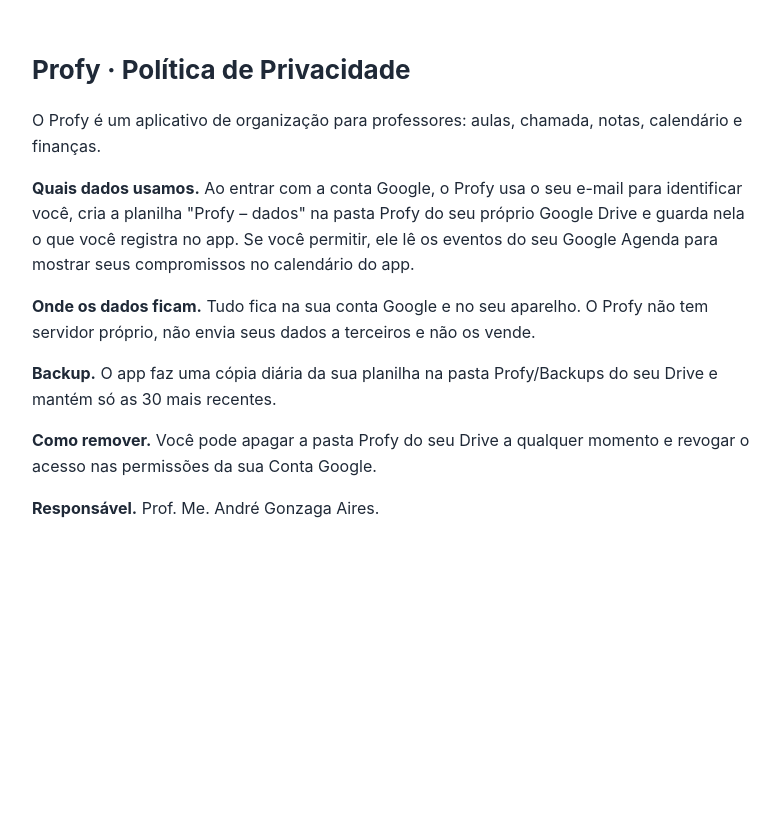
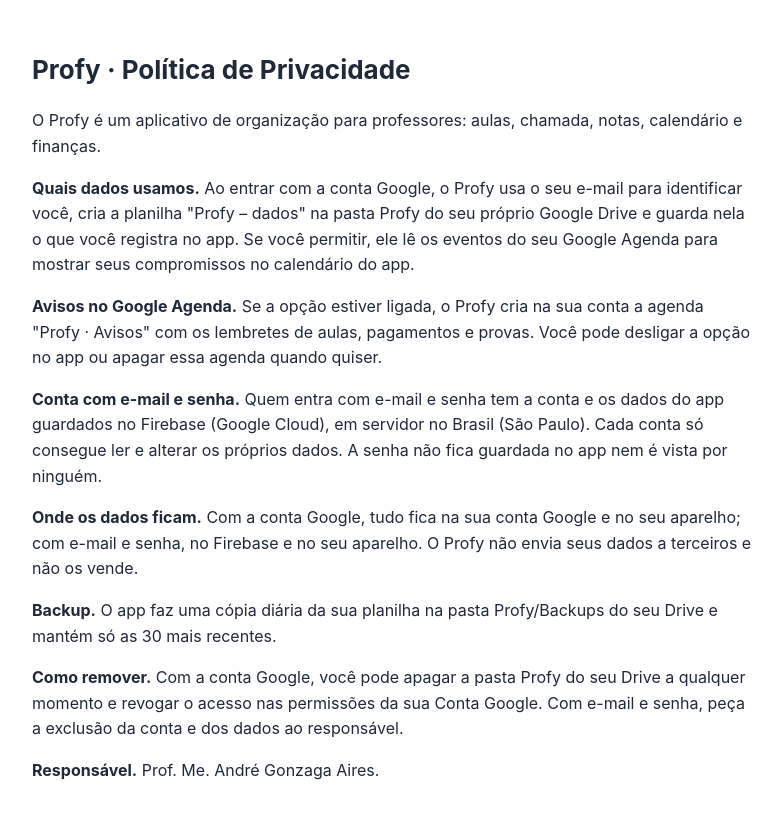
Before and after one commit to andrezote1-pixel/profy, a plain HTML site: page privacidade.html in a window 1280 px wide. Shown: the whole page, without its empty margins (248-1030 px from the left). Drawn offline with Linux system fonts and the light colour scheme.

Commit message:
Privacidade: avisos no Agenda e contas com e-mail

```diff
--- a/privacidade.html
+++ b/privacidade.html
@@ -5,8 +5,10 @@
 <h1>Profy · Política de Privacidade</h1>
 <p>O Profy é um aplicativo de organização para professores: aulas, chamada, notas, calendário e finanças.</p>
 <p><b>Quais dados usamos.</b> Ao entrar com a conta Google, o Profy usa o seu e-mail para identificar você, cria a planilha "Profy – dados" na pasta Profy do seu próprio Google Drive e guarda nela o que você registra no app. Se você permitir, ele lê os eventos do seu Google Agenda para mostrar seus compromissos no calendário do app.</p>
-<p><b>Onde os dados ficam.</b> Tudo fica na sua conta Google e no seu aparelho. O Profy não tem servidor próprio, não envia seus dados a terceiros e não os vende.</p>
+<p><b>Avisos no Google Agenda.</b> Se a opção estiver ligada, o Profy cria na sua conta a agenda "Profy · Avisos" com os lembretes de aulas, pagamentos e provas. Você pode desligar a opção no app ou apagar essa agenda quando quiser.</p>
+<p><b>Conta com e-mail e senha.</b> Quem entra com e-mail e senha tem a conta e os dados do app guardados no Firebase (Google Cloud), em servidor no Brasil (São Paulo). Cada conta só consegue ler e alterar os próprios dados. A senha não fica guardada no app nem é vista por ninguém.</p>
+<p><b>Onde os dados ficam.</b> Com a conta Google, tudo fica na sua conta Google e no seu aparelho; com e-mail e senha, no Firebase e no seu aparelho. O Profy não envia seus dados a terceiros e não os vende.</p>
 <p><b>Backup.</b> O app faz uma cópia diária da sua planilha na pasta Profy/Backups do seu Drive e mantém só as 30 mais recentes.</p>
-<p><b>Como remover.</b> Você pode apagar a pasta Profy do seu Drive a qualquer momento e revogar o acesso nas permissões da sua Conta Google.</p>
+<p><b>Como remover.</b> Com a conta Google, você pode apagar a pasta Profy do seu Drive a qualquer momento e revogar o acesso nas permissões da sua Conta Google. Com e-mail e senha, peça a exclusão da conta e dos dados ao responsável.</p>
 <p><b>Responsável.</b> Prof. Me. André Gonzaga Aires.</p>
 </body></html>
```
